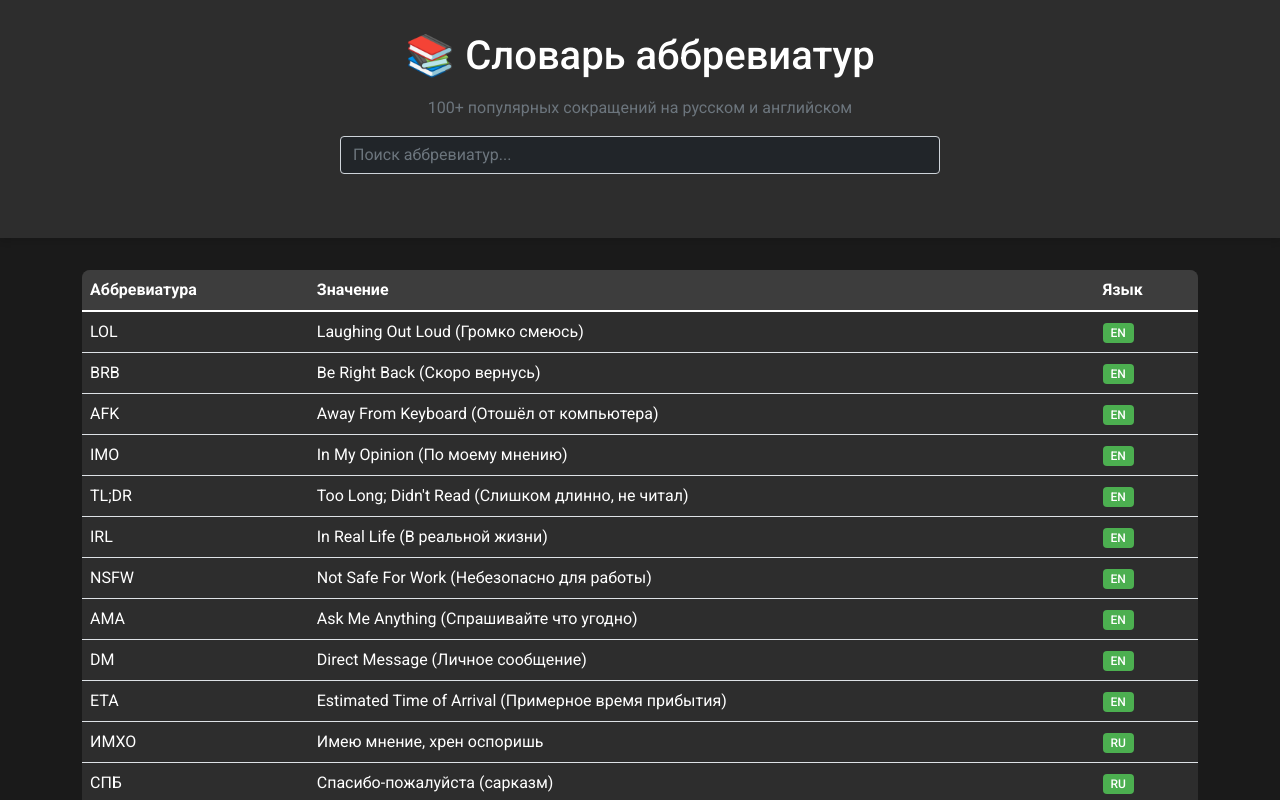
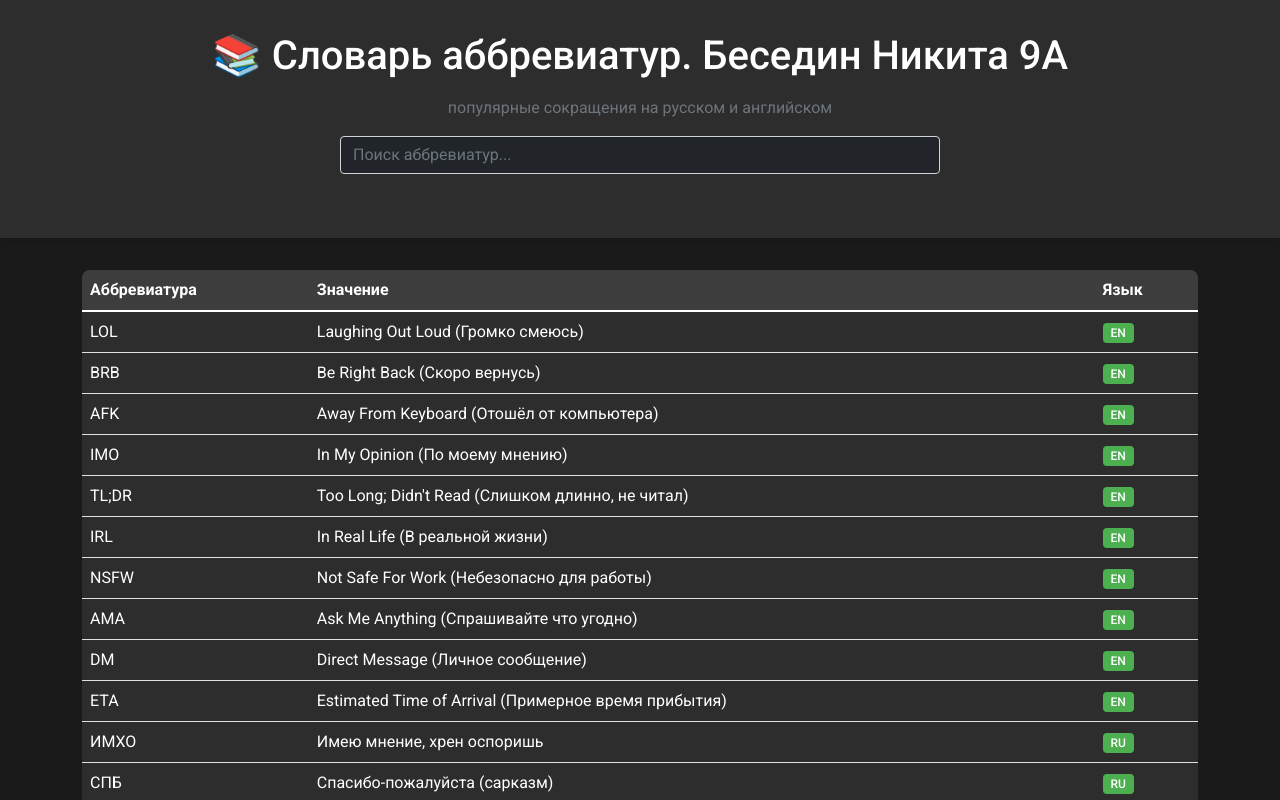
Before and after one commit to MAnitosik/MAnitosik.github.io, a plain HTML site: page index.html in a window 1280 px wide. Shown: the top 800 px of the page. Drawn offline with nearby package versions, Linux system fonts and the light colour scheme.

Commit message:
Update index.html

```diff
--- a/index.html
+++ b/index.html
@@ -56,8 +56,8 @@
 <body>
     <header class="header">
         <div class="container text-center">
-            <h1 class="mb-3">📚 Словарь аббревиатур</h1>
-            <p class="text-muted">100+ популярных сокращений на русском и английском</p>
+            <h1 class="mb-3">📚 Словарь аббревиатур. Беседин Никита 9А</h1>
+            <p class="text-muted">популярные сокращения на русском и английском</p>
             <div class="search-box">
                 <input type="text" class="form-control bg-dark text-light" id="searchInput"
                        placeholder="Поиск аббревиатур...">
```
